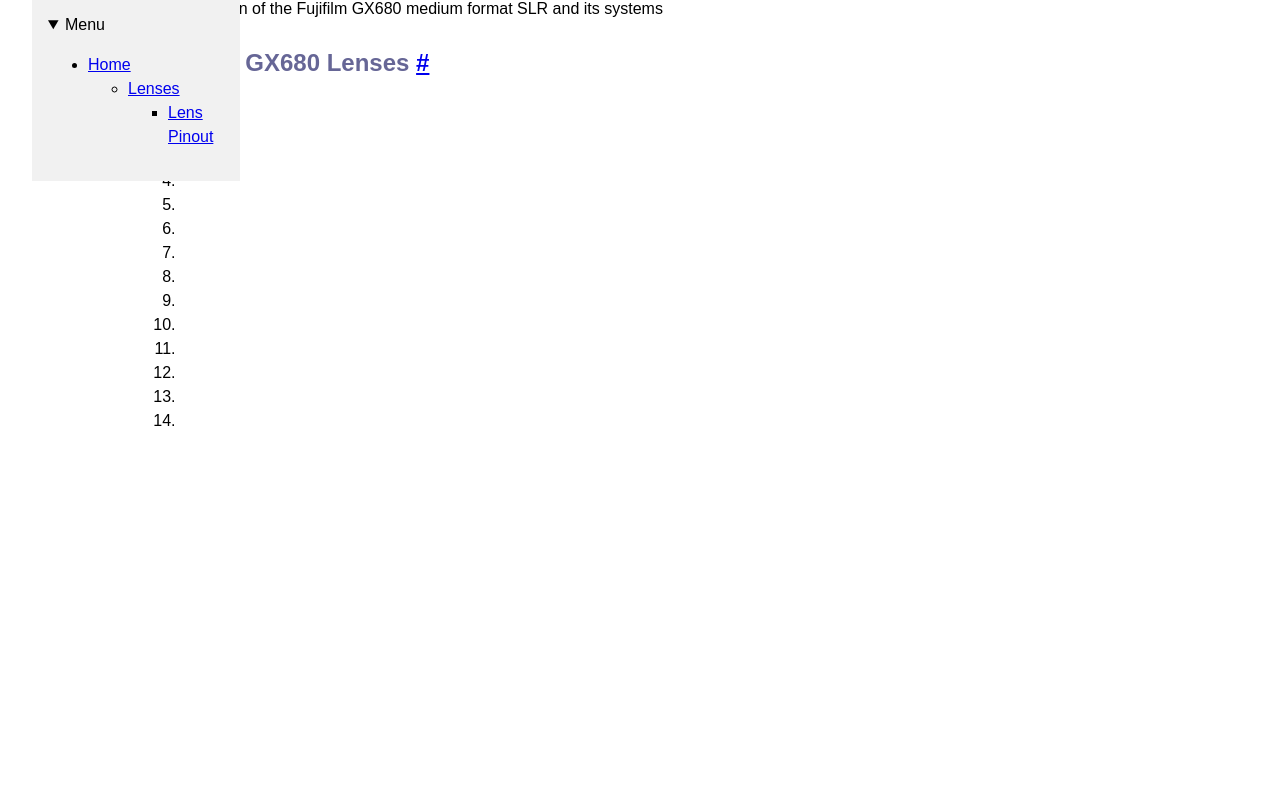
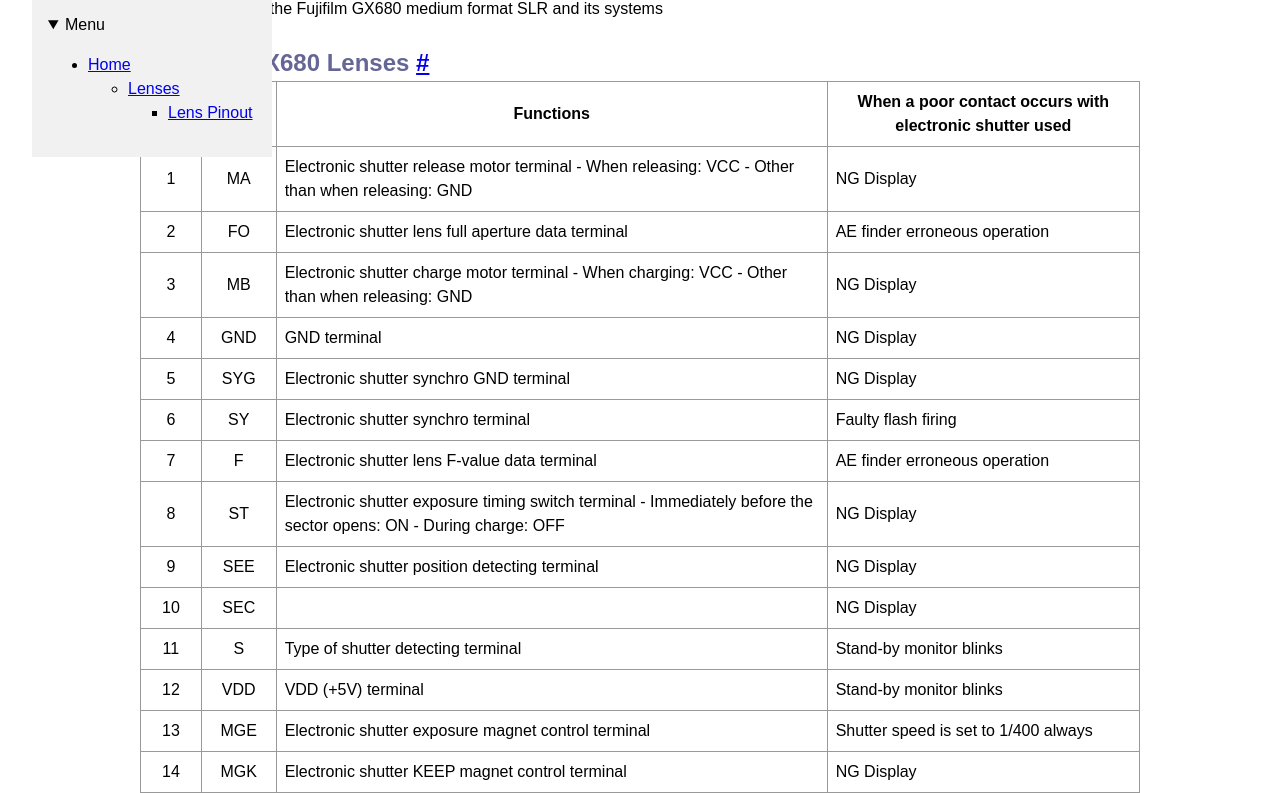
Before and after one commit to sidrichmill/gx680, an Eleventy site: page src/pinout.md in a window 1280 px wide. Shown: the part 39-832 px from the top of the page. Before the commit the page ends 800 px from the top, so only its background shows below. Built offline with nearby package versions, Linux system fonts and the light colour scheme; Eleventy itself is replaced by a stand-in of ours; files that its build step writes are made by us from their sources; what markdown-it-table-of-contents would draw is missing.

Commit message:
added additional links and lens pinout information

```diff
--- a/src/_includes/nav.njk
+++ b/src/_includes/nav.njk
@@ -8,7 +8,10 @@
     position: absolute;
     padding: 1rem;
     left: 2rem;
-    width: 13rem;
+    width: 15rem;
     background-color: #f1f1f1;
     }
+.menu-toc > ul > li {
+    margin-left: 0;
+}
 </style>
--- a/src/css/global.css
+++ b/src/css/global.css
@@ -8,6 +8,16 @@ article {
     margin-right: auto;
 }
 
+
 h2, h3, h4{
 color: #666696;
 }
+
+table {
+  border-collapse: collapse;
+}
+
+td, th {
+  border: 1px solid #999;
+  padding: 0.5rem;
+}
--- a/src/pinout.md
+++ b/src/pinout.md
@@ -11,18 +11,19 @@ eleventyNavigation:
 
 
 ## Pinut for GX680 Lenses
-
-1.
-2.
-3.
-4.
-5.
-6.
-7.
-8.
-9.
-10.
-11.
-12.
-13.
-14.
+| Pin No. | Symbol | Functions                                                                                                                 | When a poor contact occurs with electronic shutter used |
+|:---------:|:--------:|---------------------------------------------------------------------------------------------------------------------------|---------------------------------------------------------|
+| 1       | MA     | Electronic shutter release motor terminal     - When releasing: VCC     - Other than when releasing: GND                  | NG Display                                              |
+| 2       | FO     | Electronic shutter lens full aperture data terminal                                                                       | AE finder erroneous operation                           |
+| 3       | MB     | Electronic shutter charge motor terminal     - When charging: VCC     - Other than when releasing: GND                    | NG Display                                              |
+| 4       | GND    | GND terminal                                                                                                              | NG Display                                              |
+| 5       | SYG    | Electronic shutter synchro GND terminal                                                                                   | NG Display                                              |
+| 6       | SY     | Electronic shutter synchro terminal                                                                                       | Faulty flash firing                                     |
+| 7       | F      | Electronic shutter lens F-value data terminal                                                                             | AE finder erroneous operation                           |
+| 8       | ST     | Electronic shutter exposure timing switch terminal     - Immediately before the sector opens: ON     - During charge: OFF | NG Display                                              |
+| 9       | SEE    | Electronic shutter position detecting terminal                                                                            | NG Display                                              |
+| 10      | SEC    |                                                                                                                           | NG Display                                              |
+| 11      | S      | Type of shutter detecting terminal                                                                                        | Stand-by monitor blinks                                 |
+| 12      | VDD    | VDD (+5V) terminal                                                                                                        | Stand-by monitor blinks                                 |
+| 13      | MGE    | Electronic shutter exposure magnet control terminal                                                                       | Shutter speed is set to 1/400 always                    |
+| 14      | MGK    | Electronic shutter KEEP magnet control terminal                                                                           | NG Display                                              ||
```
Also changed, not shown: src/index.md (+4 -0 lines), src/lenses.md (+2 -0 lines), 7 other files.
